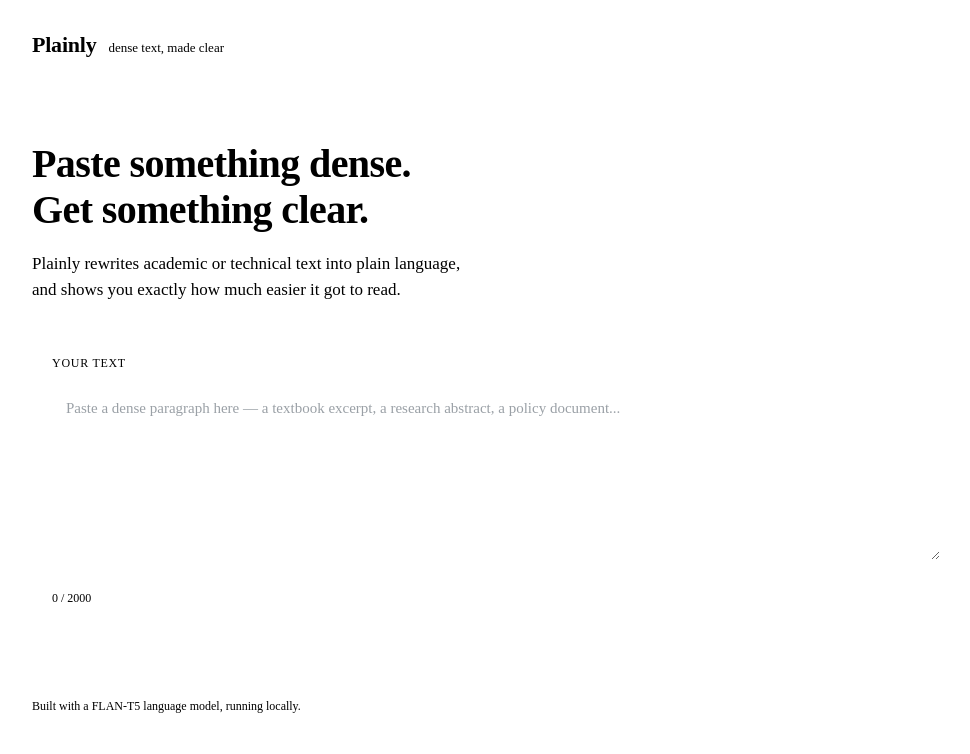
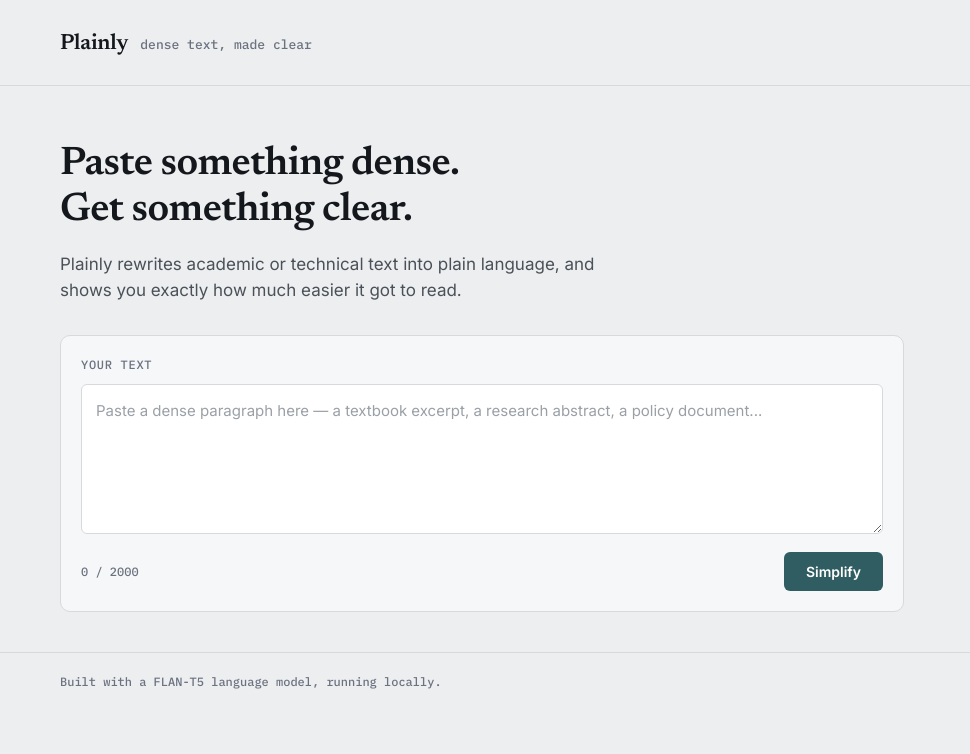
Before and after one commit to lauv22/textsimplifier, a Flask app: page / in a window 1280 px wide. Shown: the top 754 px of the page, without its empty margins (158-1128 px from the left). Run offline with Flask 3, Linux system fonts and the light colour scheme.

Commit message:
Update style.css

```diff
--- a/static/style.css
+++ b/static/style.css
@@ -1,4 +1,10 @@
-
+:root {
+  --paper: #EDEEF0;
+  --paper-raised: #F6F7F8;
+  --ink: #14171C;
+  --ink-soft: #4B5158;
+  --caption: #6B7280;
+  --line: #D7D9DC;
 
   --teal: #2F5D62;
   --teal-dark: #234548;
```
